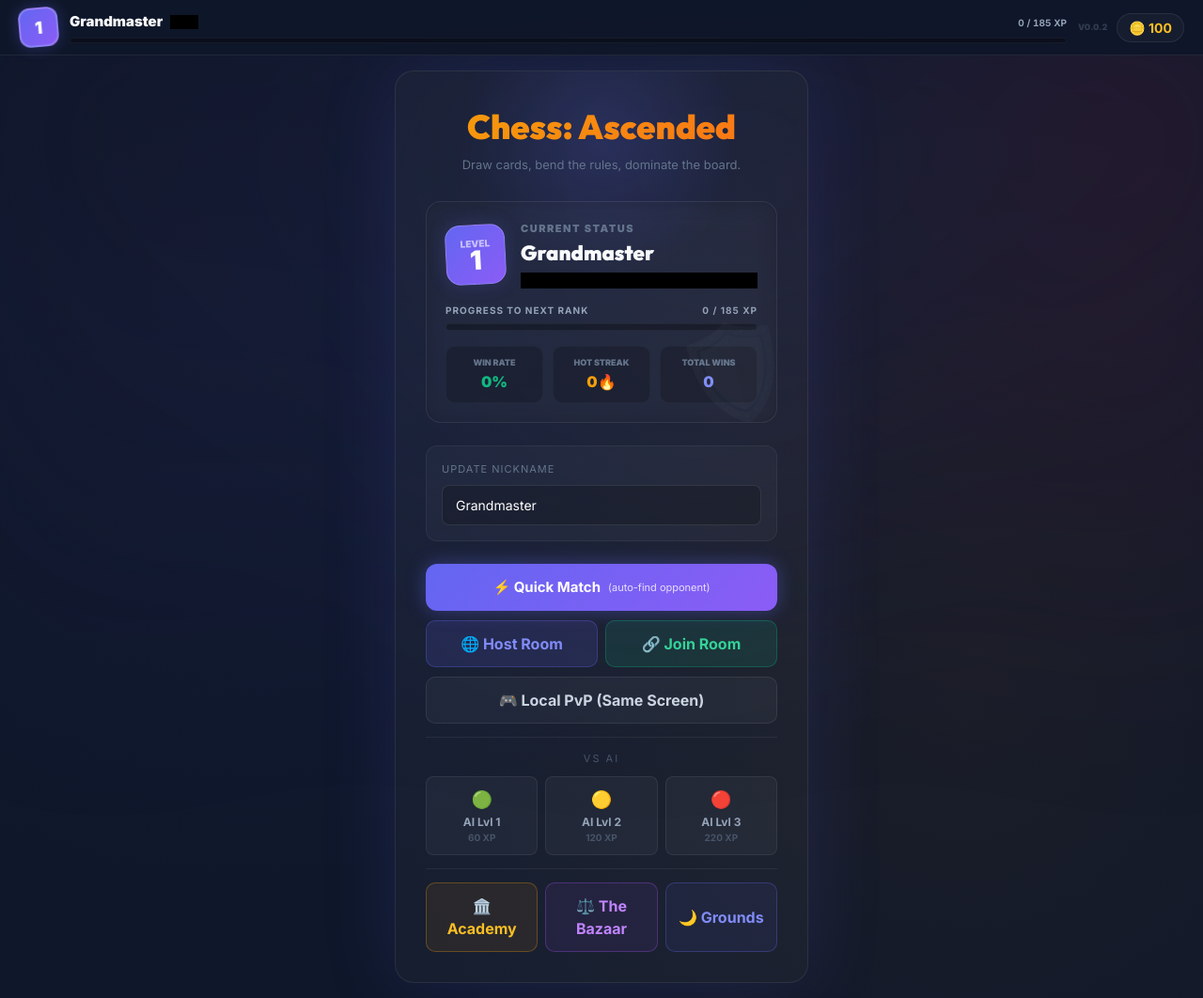
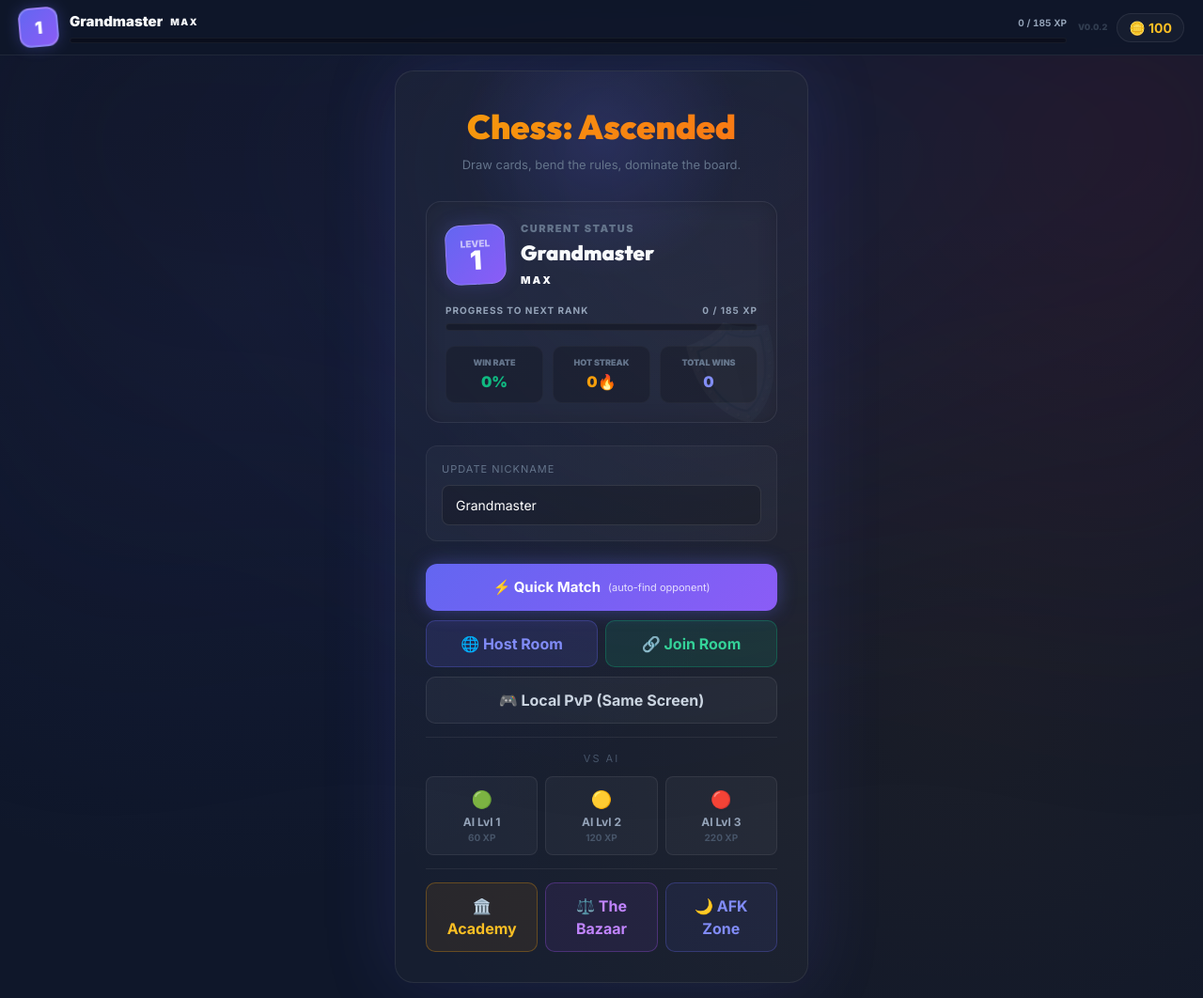
Before and after one commit to iamhimhehe2-cyber/iamhimhehe2-cyber.github.io, a React (Vite) app: page / in a window 1280 px wide. Shown: the whole page at 94% size. Built offline with nearby package versions, Linux system fonts and the light colour scheme.

Commit message:
UI reorganization side-by-side, removed ads, and fixed AI essence bug

```diff
--- a/src/App.jsx
+++ b/src/App.jsx
@@ -452,7 +452,8 @@ export default function App() {
                       <h3 style={{fontSize:22, fontWeight:900, color:'#f8fafc', margin:0, whiteSpace:'nowrap', overflow:'hidden', textOverflow:'ellipsis'}}>{profile.username}</h3>
                       <div style={{
                         fontSize:11, fontWeight:900, textTransform:'uppercase', letterSpacing:2, marginTop:4,
-                        background: getTitleColor(profile.level), WebkitBackgroundClip: getTitleColor(profile.level).includes('gradient') ? 'text' : 'none',
+                        background: getTitleColor(profile.level).includes('gradient') ? getTitleColor(profile.level) : 'none',
+                        WebkitBackgroundClip: getTitleColor(profile.level).includes('gradient') ? 'text' : 'none',
                         WebkitTextFillColor: getTitleColor(profile.level).includes('gradient') ? 'transparent' : getTitleColor(profile.level),
                         color: getTitleColor(profile.level).includes('gradient') ? 'transparent' : getTitleColor(profile.level),
                         filter: getTitleColor(profile.level).includes('gradient') ? 'drop-shadow(0 0 4px rgba(255,255,255,0.1))' : 'none'
@@ -578,7 +579,7 @@ export default function App() {
                         padding:'12px',borderRadius:10,border:'1px solid rgba(99,102,241,0.3)',cursor:'pointer',
                         background:'rgba(99,102,241,0.08)',color:'#818cf8',fontWeight:'bold',display:'flex',alignItems:'center',justifyContent:'center',gap:6
                       }}>
-                        🌙 Grounds
+                        🌙 AFK Zone
                       </button>
                     </div>
                   </div>
@@ -677,10 +678,8 @@ export default function App() {
           </div>
 
           <div style={{display:'flex',flexWrap:'wrap',gap:24,alignItems:'flex-start',justifyContent:'center',padding:'0 16px',maxWidth:1400,margin:'0 auto',width:'100%'}}>
-            <div style={{flex:'1 1 0',maxWidth:'75vh',minWidth:280}}>
-              <Board state={gameState} onMove={handleMove} playerColor={gameMode==='pvp'?null:playerColor} captureEffect={profile.activeEffect || 'none'} activeSkin={profile.activeSkin || 'none'}/>
-            </div>
-            <div style={{display:'flex',flexDirection:'column',gap:16,width:300,flexShrink:0}}>
+            {/* Opponent Dashboard */}
+            <div style={{width:300,flexShrink:0}}>
               <Dashboard
                 color={oppColor}
                 state={gameState}
@@ -689,6 +688,15 @@ export default function App() {
                 playerInfo={opponentProfile || (gameMode==='pvp' ? { username: 'Black', level: profile.level } : null)}
                 activeSkin={profile.activeSkin || 'none'}
               />
+            </div>
+
+            {/* Chess Board */}
+            <div style={{flex:'1 1 0',maxWidth:'75vh',minWidth:280}}>
+              <Board state={gameState} onMove={handleMove} playerColor={gameMode==='pvp'?null:playerColor} captureEffect={profile.activeEffect || 'none'} activeSkin={profile.activeSkin || 'none'}/>
+            </div>
+
+            {/* Player Dashboard */}
+            <div style={{width:300,flexShrink:0}}>
               <Dashboard
                 color={playerColor}
                 state={gameState}
--- a/src/chess-engine/engine.js
+++ b/src/chess-engine/engine.js
@@ -443,7 +443,13 @@ function copyBoard(board) {
 }
 
 export function executeMove(state, move) {
-  const nextState = { ...state };
+  const nextState = {
+    ...state,
+    points: { ...state.points },
+    cards: { ...state.cards },
+    captured: { ...state.captured },
+    fivePieceRuleTriggered: { ...state.fivePieceRuleTriggered }
+  };
   nextState.board = copyBoard(state.board);
   const color = state.turn;
   const board = nextState.board;
--- a/src/components/AFKZone.jsx
+++ b/src/components/AFKZone.jsx
@@ -63,7 +63,7 @@ export default function AFKZone({ profile, onProfileChange, onBack }) {
 
       <div style={{ zIndex: 10, textAlign: 'center', maxWidth: 600, width: '100%' }}>
         <h1 style={{ fontSize: 52, fontWeight: 900, fontFamily: 'Outfit, sans-serif', marginBottom: 12, background: 'linear-gradient(135deg, #818cf8, #6366f1)', WebkitBackgroundClip: 'text', WebkitTextFillColor: 'transparent', filter: 'drop-shadow(0 0 20px rgba(99,102,241,0.3))' }}>
-          Resting Grounds
+          AFK Zone
         </h1>
         <p style={{ color: '#64748b', fontSize: 15, marginBottom: 40, letterSpacing: 0.5, lineHeight: 1.6 }}>
           Channel passive energy while you rest. <br />
--- a/src/components/Dashboard.jsx
+++ b/src/components/Dashboard.jsx
@@ -43,7 +43,8 @@ export default function Dashboard({ color, state, onDrawCard, isPlayer, playerIn
             }}>
               <span style={{
                 fontSize: 10, fontWeight: 900, textTransform: 'uppercase', letterSpacing: 2.5,
-                background: titleColor, WebkitBackgroundClip: titleColor.includes('gradient') ? 'text' : 'none',
+                background: titleColor.includes('gradient') ? titleColor : 'none',
+                WebkitBackgroundClip: titleColor.includes('gradient') ? 'text' : 'none',
                 WebkitTextFillColor: titleColor.includes('gradient') ? 'transparent' : titleColor,
                 color: titleColor.includes('gradient') ? 'transparent' : titleColor,
                 filter: titleColor.includes('gradient') ? 'drop-shadow(0 0 8px rgba(255,255,255,0.2))' : 'none'
@@ -201,15 +202,6 @@ export default function Dashboard({ color, state, onDrawCard, isPlayer, playerIn
         </div>
       </div>
 
-      {/* AdSense Unit Placeholder */}
-      <div style={{ marginTop: 24, padding: 10, background: 'rgba(0,0,0,0.2)', border: '1px dashed rgba(255,255,255,0.05)', borderRadius: 12, textAlign: 'center' }}>
-        <p style={{ margin: 0, fontSize: 10, color: '#475569', fontWeight: 900, textTransform: 'uppercase', letterSpacing: 2 }}>Advertisement</p>
-        <ins className="adsbygoogle"
-             style={{ display: 'block' }}
-             data-ad-client="ca-pub-9992695561469755"
-             data-ad-slot="YOUR_GAME_AD_SLOT"
-             data-ad-format="auto" />
-      </div>
     </div>
   );
 }
--- a/src/components/ProfileBar.jsx
+++ b/src/components/ProfileBar.jsx
@@ -35,7 +35,8 @@ export default function ProfileBar({ profile }) {
             {title && (
               <span style={{
                 fontSize: 10, fontWeight: 900, textTransform: 'uppercase', letterSpacing: 1.5,
-                background: titleColor, WebkitBackgroundClip: titleColor.includes('gradient') ? 'text' : 'none',
+                background: titleColor.includes('gradient') ? titleColor : 'none',
+                WebkitBackgroundClip: titleColor.includes('gradient') ? 'text' : 'none',
                 WebkitTextFillColor: titleColor.includes('gradient') ? 'transparent' : titleColor,
                 color: titleColor.includes('gradient') ? 'transparent' : titleColor,
                 whiteSpace: 'nowrap',
--- a/src/store/profile.js
+++ b/src/store/profile.js
@@ -111,7 +111,7 @@ export function getTitleColor(level) {
   if (level >= 30) return '#f472b6'; // Pink
   if (level >= 15) return '#fb7185'; // Rose
   if (level >= 5) return '#c084fc'; // Light Purple
-  return '#000000ff'; // Slate-300 (Silver) for Level 1-4
+  return '#f8fafc'; // White for Level 1-4
 }
 
 export function getWinRate(profile) {
```
